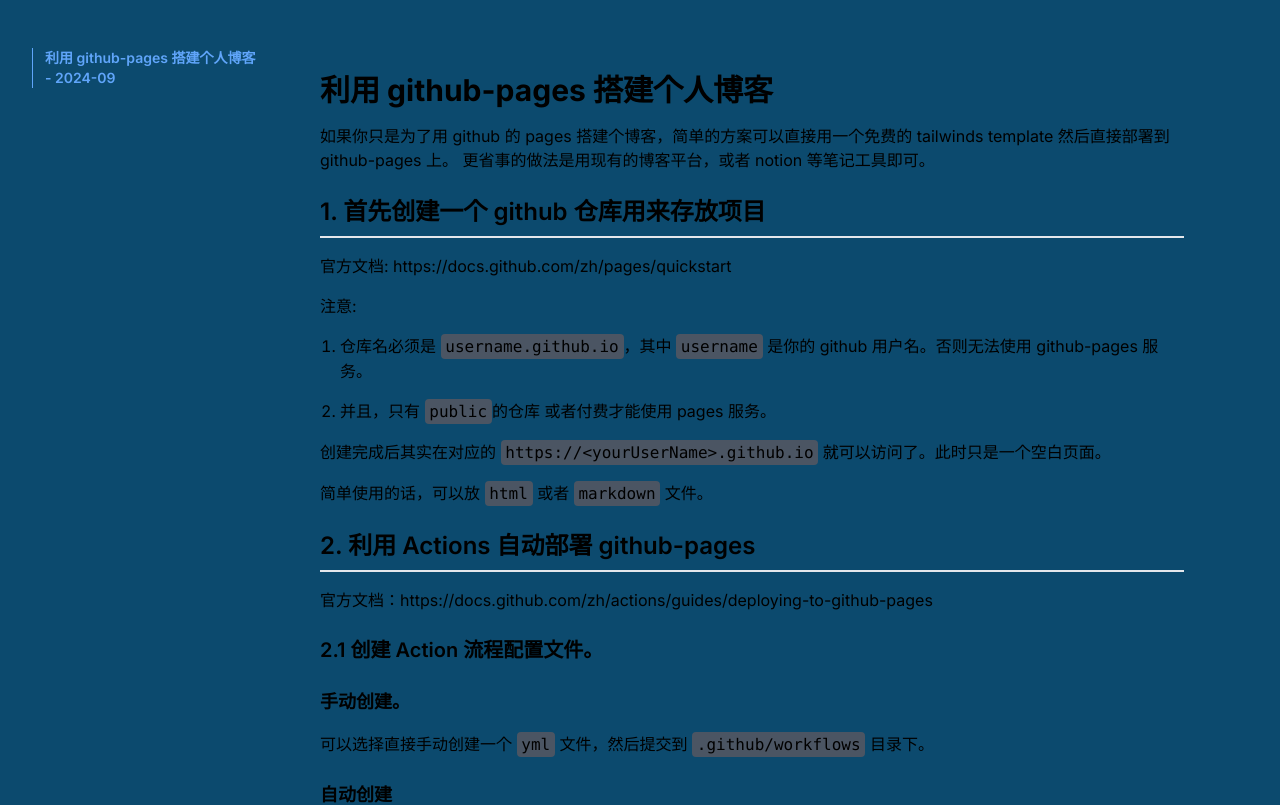
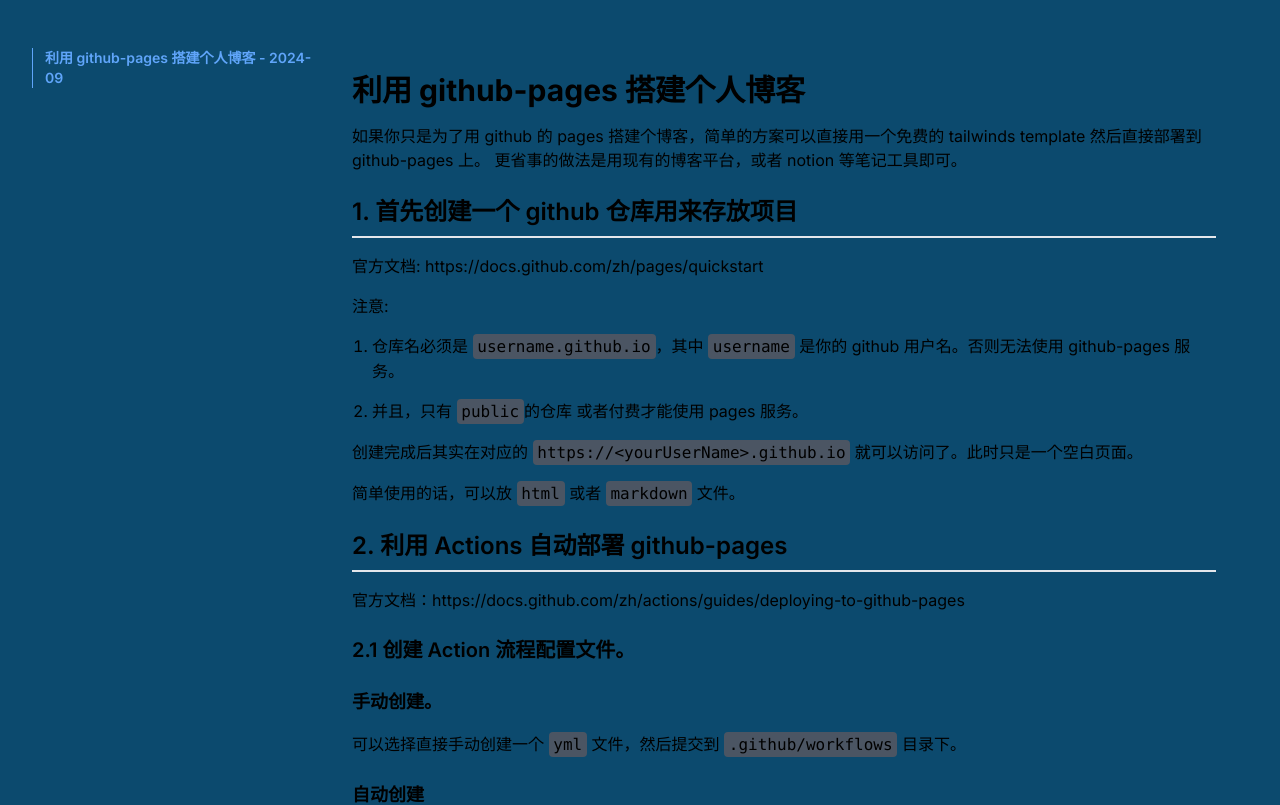
Before and after one commit to r2099c2/r2099c2.github.io, a Next.js app: page /post/2024-09-24 in a window 1280 px wide. Shown: the top 805 px of the page. Built offline with nearby package versions, Linux system fonts and the light colour scheme.

Commit message:
style: 文章页样式调整

```diff
--- a/app/post/[slug]/page.tsx
+++ b/app/post/[slug]/page.tsx
@@ -21,9 +21,9 @@ const PostDetail = async ({ params }: { params: { slug: string } }) => {
   }
 
   return (
-    <div className="max-w-8xl min-h-screen max-auto pt-12 px-4 sm:px-6 md:px-8 bg-sky-900">
+    <div className="max-w-screen min-h-screen max-auto pt-12 px-4 sm:px-6 md:px-8 bg-sky-900">
       {/* 左侧文章切换 */}
-      <ul className="hidden lg:block w-[14rem] fixed space-y-6 lg:space-y-2 border-l border-slate-400">
+      <ul className="hidden lg:block w-[12rem] xl:w-[18rem] fixed space-y-6 lg:space-y-2 border-l border-slate-400">
         {posts.map((post) => (
           <li key={post.slug}>
             <a
@@ -39,7 +39,7 @@ const PostDetail = async ({ params }: { params: { slug: string } }) => {
         ))}
       </ul>
       {/* 中间当前文章 */}
-      <div className="lg:pl-[14rem]">
+      <div className="lg:pl-[12rem] xl:pl-[18rem] 2xl:pl-0">
         <article
           id="article"
           className="px-4 max-w-4xl mx-auto overflow-hidden"
```
